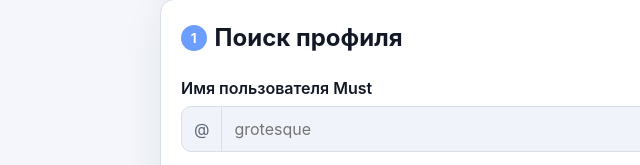
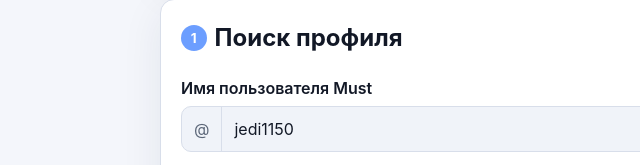
Before and after one commit to jedi1150/must-app-export, a website with bundled scripts: page index.html in a window 1280 px wide. Shown: the part 620-785 px from the top of the page, 0-640 px from the left. Built offline with nearby package versions, Linux system fonts and the light colour scheme.

Commit message:
feat: default profile search to @jedi1150 (#4)
Open the lookup field on the public Must profile jedi1150.

Co-authored-by: Cursor <cursoragent@cursor.com>

```diff
--- a/index.html
+++ b/index.html
@@ -38,7 +38,7 @@
             <span class="field-label" data-i18n="usernameLabel">Имя пользователя Must</span>
             <div class="input-row">
               <span class="input-prefix">@</span>
-              <input id="username" name="username" type="text" autocomplete="off" spellcheck="false" placeholder="grotesque" required />
+              <input id="username" name="username" type="text" autocomplete="off" spellcheck="false" placeholder="jedi1150" value="jedi1150" required />
             </div>
           </label>
           <div class="actions">
```
Also changed, not shown: README.md.
